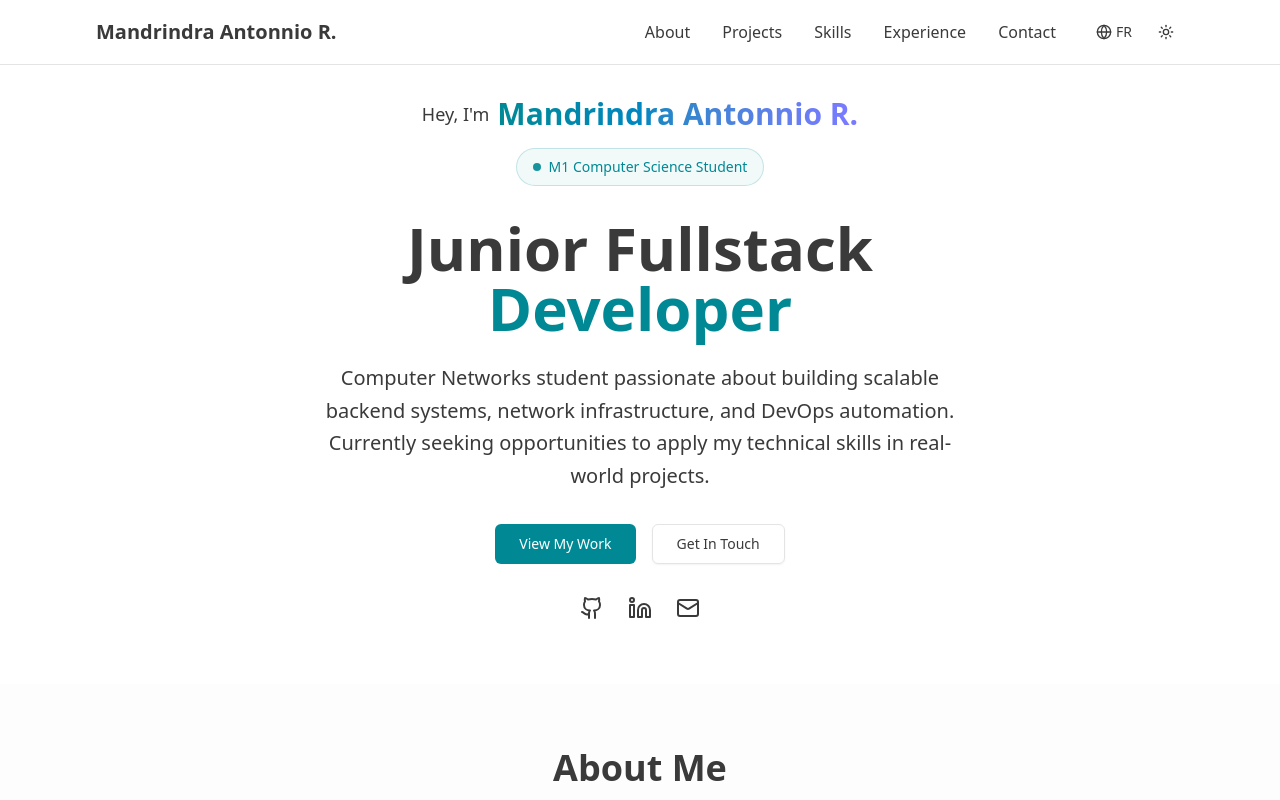
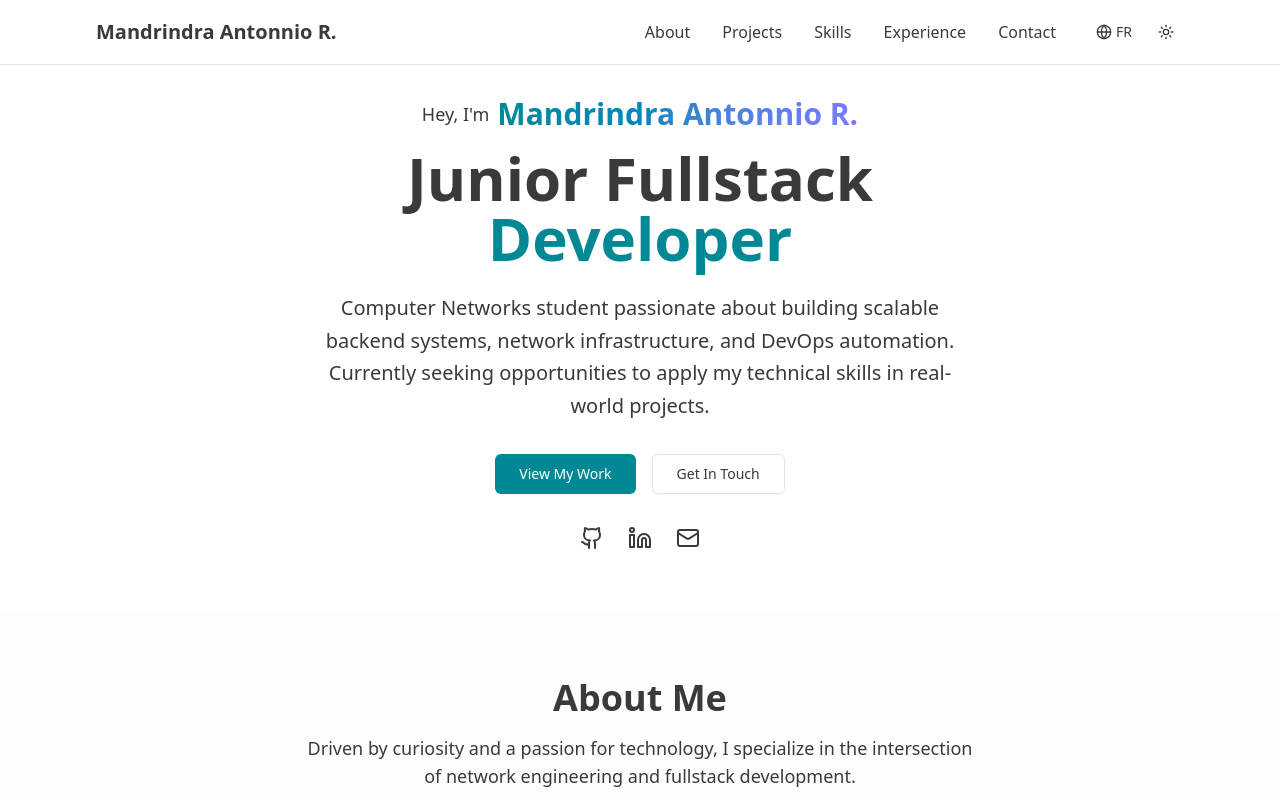
Before and after one commit to mandrindraa/portfolio, a Next.js app: page /en in a window 1280 px wide. Shown: the top 800 px of the page. Built offline with nearby package versions, Linux system fonts and the light colour scheme.

Commit message:
Update hero-section.tsx
remove badge

```diff
--- a/components/hero-section.tsx
+++ b/components/hero-section.tsx
@@ -20,16 +20,6 @@ export function HeroSection() {
           <h2 className="text-2xl sm:text-3xl font-bold bg-gradient-to-r from-primary to-accent bg-clip-text text-transparent">
             {personal.name}
           </h2>
-        </div>
-
-        {/* Position Badge */}
-        <div className="mb-8 flex justify-center">
-          <div className="inline-flex items-center gap-2 px-4 py-2 rounded-full border border-primary/20 bg-primary/5">
-            <div className="h-2 w-2 rounded-full bg-primary animate-pulse" />
-            <span className="text-sm font-medium text-primary">
-              {locale === "en" ? "M1 Computer Science Student" : "Étudiant en Informatique (M1)"}
-            </span>
-          </div>
         </div>
 
         {/* Main title */}
```
